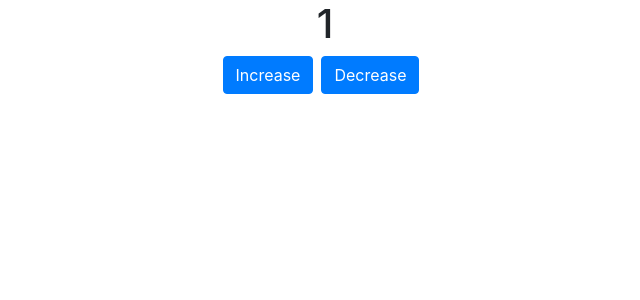
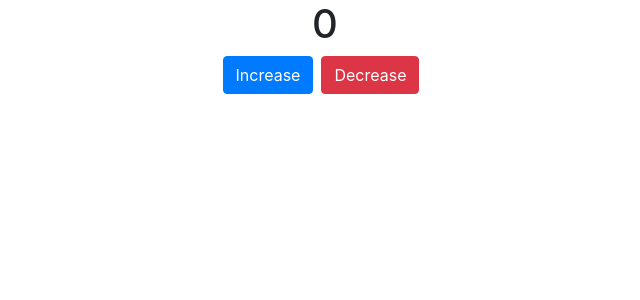
Before and after one commit to zhuofanw/react-redux, a React (Create React App) app: page / in a window 1280 px wide. Shown: the top 300 px of the page, without its empty margins (315-955 px from the left). Built offline with nearby package versions, Linux system fonts and the light colour scheme.

Commit message:
Increase/Decrease number by using 'store.dispatch' 'store.subscribe'

```diff
--- a/package.json
+++ b/package.json
@@ -5,7 +5,8 @@
   "dependencies": {
     "react": "^16.8.4",
     "react-dom": "^16.8.4",
-    "react-scripts": "2.1.8"
+    "react-scripts": "2.1.8",
+    "redux": "^4.0.1"
   },
   "scripts": {
     "start": "react-scripts start",
--- a/src/App.js
+++ b/src/App.js
@@ -1,17 +1,24 @@
 import React, { Component } from 'react';
+import PropTypes from 'prop-types';
 
 class App extends Component {
   render() {
     return (
         <div className="container">
-          <h1 className="jumbotron-heading text-center">1</h1>
+          <h1 className="jumbotron-heading text-center">{this.props.value}</h1>
           <p className="text-center">
-              <button className="btn btn-primary mr-2">Increase</button>
-              <button className="btn btn-primary mr-2">Decrease</button>
+              <button onClick={this.props.onIncrement} className="btn btn-primary mr-2">Increase</button>
+              <button onClick={this.props.onDecrement} className="btn btn-danger mr-2">Decrease</button>
           </p>
         </div>
     );
   }
 }
 
+App.propTypes = {
+    value: PropTypes.number.isRequired,
+    onIncrement: PropTypes.func.isRequired,
+    onDecrement: PropTypes.func.isRequired
+}
+
 export default App;
--- a/src/index.js
+++ b/src/index.js
@@ -2,8 +2,26 @@ import React from 'react';
 import ReactDOM from 'react-dom';
 import App from './App';
 import * as serviceWorker from './serviceWorker';
+import { createStore } from 'redux';
+import reducer from './reducers/counter';
 
-ReactDOM.render(<App />, document.getElementById('root'));
+const store = createStore(reducer);
+
+// store.subscribe(()=> console.log("State updated!", store.getState()));
+
+
+const render = () => {
+    ReactDOM.render(
+        <App onIncrement={ () => store.dispatch({ type: "INCREMENT" })}
+             onDecrement={ () => store.dispatch({ type: "DECREMENT" })}
+             value={ store.getState() }
+        />, document.getElementById('root'));
+};
+
+render();
+
+store.subscribe(render);
+
 
 // If you want your app to work offline and load faster, you can change
 // unregister() to register() below. Note this comes with some pitfalls.
--- /dev/null
+++ b/src/reducers/counter.js
@@ -0,0 +1,12 @@
+const counter = (state = 0, action = {}) => {
+    switch (action.type) {
+        case 'INCREMENT':
+            return state + 1;
+        case 'DECREMENT':
+            return state - 1 ;
+
+        default:return state;
+    }
+}
+
+export default counter;
```
Also changed, not shown: 1 other file (tests, documents, lock files or other folders).
